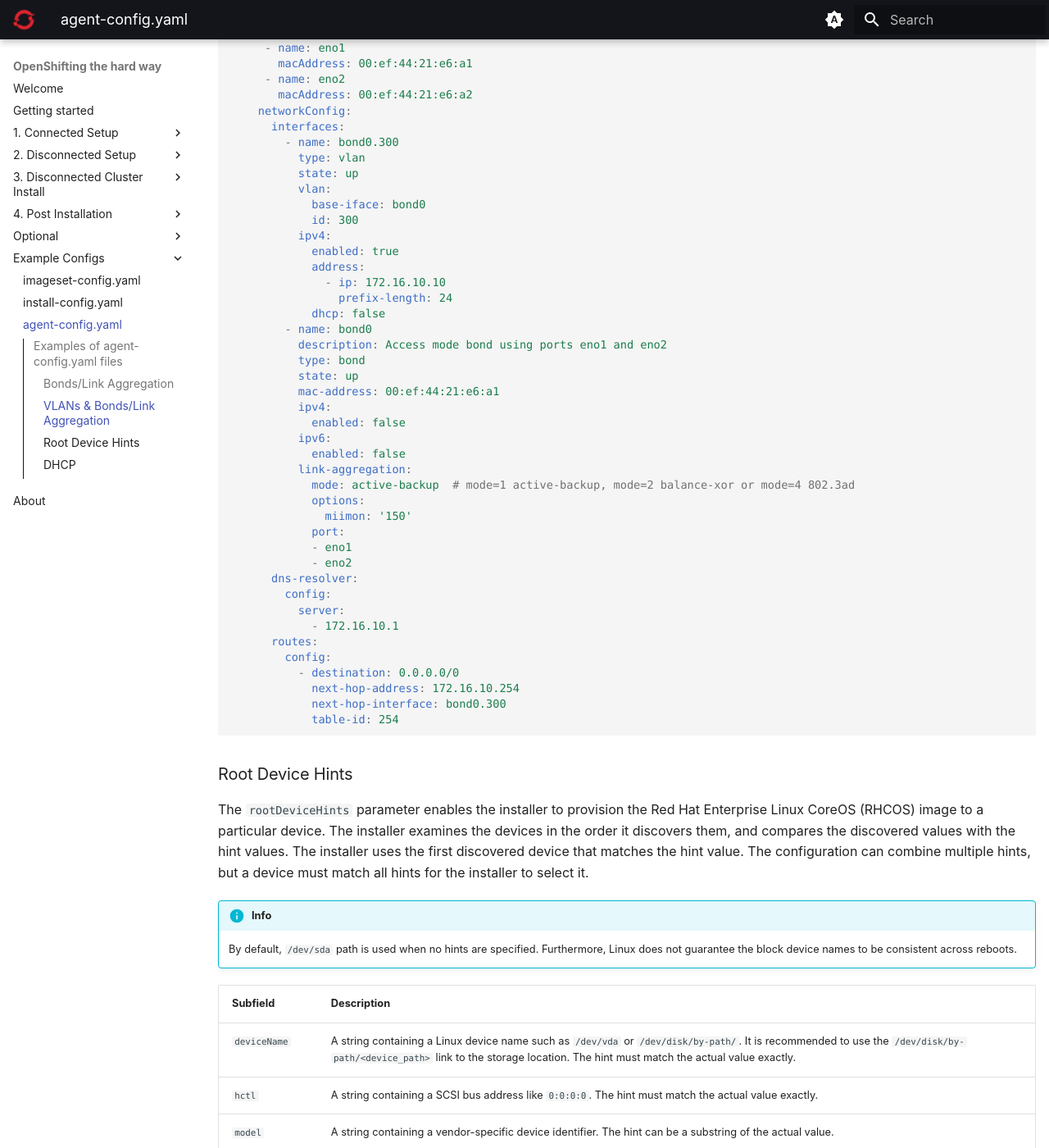
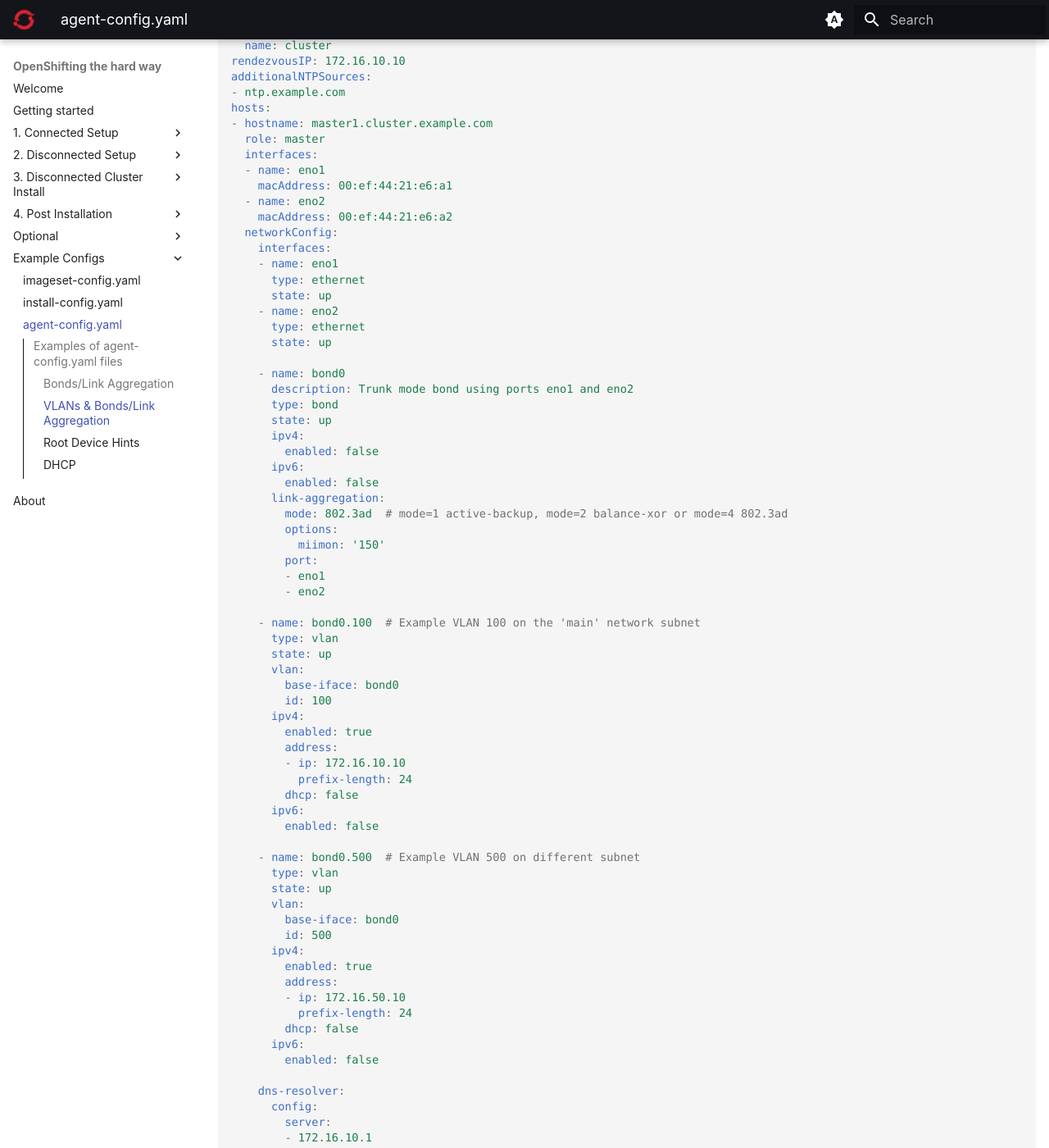
Before and after one commit to yojoshb/disco-docs, an MkDocs documentation site: the page built from docs/examples/agent-configs.md, in a window 1280 px wide and 1400 px high, scrolled down 1635 px. Shown: the whole window at 82% size. Built offline with MkDocs 1.6.1 and Material for MkDocs 9.7.7, drawn with Linux system fonts in a browser that asks for light colours; plug-ins that fetch from the network failed and are left out; some of the changed text lies outside the part shown.

Commit message:
small updates

````diff
--- a/docs/examples/agent-configs.md
+++ b/docs/examples/agent-configs.md
@@ -9,7 +9,9 @@
 Various examples of common agent-configs. Sub in your data as appropriate.
 
 !!! important
-    For each host you configure, you must provide the MAC address of an interface on the host to specify which host you are configuring.
+    For each host you configure, you must provide the MAC address of an interface on the host, the name of the interface can be whatever you want as long as you know the MAC.
+
+    You can configure additional interfaces on your hosts after the cluster is installed by utilizing the `NMState Operator`.
 
 ### Bonds/Link Aggregation
 
@@ -19,43 +21,46 @@
 metadata:
   name: cluster
 rendezvousIP: 172.16.10.10
+additionalNTPSources:
+- ntp.example.com
 hosts:
-  - hostname: master1.cluster.example.com
-    role: master
+- hostname: master1.cluster.example.com
+  role: master
+  interfaces:
+  - name: eno1
+    macAddress: 00:ef:44:21:e6:a1
+  - name: eno2
+    macAddress: 00:ef:44:21:e6:a2
+  networkConfig:
     interfaces:
-     - name: eno1
-       macAddress: 00:ef:44:21:e6:a1
-     - name: eno2
-       macAddress: 00:ef:44:21:e6:a2
-    networkConfig:
-      interfaces:
-        - name: bond0
-          description: Access mode bond using ports eno1 and eno2
-          type: bond
-          state: up
-          ipv4:
-            enabled: true
-            address:
-              - ip: 172.16.10.10
-                prefix-length: 24
-            dhcp: false
-          link-aggregation:
-            mode: active-backup  # mode=1 active-backup, mode=2 balance-xor or mode=4 802.3ad
-            options:
-              miimon: '150'
-            port:
-            - eno1
-            - eno2
-      dns-resolver:
-        config:
-          server:
-            - 172.16.10.1
-      routes:
-        config:
-          - destination: 0.0.0.0/0
-            next-hop-address: 172.16.10.254
-            next-hop-interface: bond0
-            table-id: 254
+    - name: bond0
+      description: Access mode bond using ports eno1 and eno2
+      type: bond
+      state: up
+      ipv4:
+        enabled: true
+        address:
+        - ip: 172.16.10.10
+          prefix-length: 24
+        dhcp: false
+      link-aggregation:
+        mode: 802.3ad  # mode=1 active-backup, mode=2 balance-xor or mode=4 802.3ad
+        options:
+          miimon: '150'
+        port:
+        - eno1
+        - eno2
+
+    dns-resolver:
+      config:
+        server:
+        - 172.16.10.1
+    routes:
+      config:
+      - destination: 0.0.0.0/0
+        next-hop-address: 172.16.10.254
+        next-hop-interface: bond0
+        table-id: 254
 ```
 
 ### VLANs & Bonds/Link Aggregation
@@ -68,54 +73,81 @@
 metadata:
   name: cluster
 rendezvousIP: 172.16.10.10
+additionalNTPSources:
+- ntp.example.com
 hosts:
-  - hostname: master1.cluster.example.com
-    role: master
+- hostname: master1.cluster.example.com
+  role: master
+  interfaces:
+  - name: eno1
+    macAddress: 00:ef:44:21:e6:a1
+  - name: eno2
+    macAddress: 00:ef:44:21:e6:a2
+  networkConfig:
     interfaces:
-     - name: eno1
-       macAddress: 00:ef:44:21:e6:a1
-     - name: eno2
-       macAddress: 00:ef:44:21:e6:a2
-    networkConfig:
-      interfaces:
-        - name: bond0.300
-          type: vlan
-          state: up
-          vlan:
-            base-iface: bond0
-            id: 300
-          ipv4:
-            enabled: true
-            address:
-              - ip: 172.16.10.10
-                prefix-length: 24
-            dhcp: false
-        - name: bond0
-          description: Access mode bond using ports eno1 and eno2
-          type: bond
-          state: up
-          mac-address: 00:ef:44:21:e6:a1
-          ipv4:
-            enabled: false
-          ipv6:
-            enabled: false
-          link-aggregation:
-            mode: active-backup  # mode=1 active-backup, mode=2 balance-xor or mode=4 802.3ad
-            options:
-              miimon: '150'
-            port:
-            - eno1
-            - eno2
-      dns-resolver:
-        config:
-          server:
-            - 172.16.10.1
-      routes:
-        config:
-          - destination: 0.0.0.0/0
-            next-hop-address: 172.16.10.254
-            next-hop-interface: bond0.300
-            table-id: 254
+    - name: eno1
+      type: ethernet
+      state: up
+    - name: eno2
+      type: ethernet
+      state: up
+
+    - name: bond0
+      description: Trunk mode bond using ports eno1 and eno2
+      type: bond
+      state: up
+      ipv4:
+        enabled: false
+      ipv6:
+        enabled: false
+      link-aggregation:
+        mode: 802.3ad  # mode=1 active-backup, mode=2 balance-xor or mode=4 802.3ad
+        options:
+          miimon: '150'
+        port:
+        - eno1
+        - eno2
+
+    - name: bond0.100  # Example VLAN 100 on the 'main' network subnet
+      type: vlan
+      state: up
+      vlan:
+        base-iface: bond0
+        id: 100
+      ipv4:
+        enabled: true
+        address:
+        - ip: 172.16.10.10
+          prefix-length: 24
+        dhcp: false
+      ipv6:
+        enabled: false
+
+    - name: bond0.500  # Example VLAN 500 on different subnet
+      type: vlan
+      state: up
+      vlan:
+        base-iface: bond0
+        id: 500
+      ipv4:
+        enabled: true
+        address:
+        - ip: 172.16.50.10
+          prefix-length: 24
+        dhcp: false
+      ipv6:
+        enabled: false
+
+    dns-resolver:
+      config:
+        server:
+        - 172.16.10.1
+    routes:
+      config:
+      - destination: 0.0.0.0/0
+        next-hop-address: 172.16.10.254
+        next-hop-interface: bond0.100
+        table-id: 254
 ```
 
 ### Root Device Hints
@@ -142,40 +174,42 @@
 metadata:
   name: cluster
 rendezvousIP: 172.16.10.10
+additionalNTPSources:
+- ntp.example.com
 hosts:
-  - hostname: master1.cluster.example.com
-    role: master
-    rootDeviceHints:
-      deviceName: "/dev/sda"
-    interfaces:
-     - name: eno1
-       macAddress: 00:ef:44:21:e6:a1
-    networkConfig:
-        interfaces:
-          - name: enp6s18
-            type: ethernet
-            state: up
-            mac-address: BC:24:11:EE:DD:C1
-            ipv4:
-              enabled: true
-              address:
-                - ip: 172.16.1.10
-                  prefix-length: 24
-              dhcp: false
-        dns-resolver:
-          config:
-            server:
-              - 172.16.1.254
-        routes:
-          config:
-            - destination: 0.0.0.0/0
-              next-hop-address: 172.16.1.254
-              next-hop-interface: enp6s18
-              table-id: 254
+- hostname: master1.cluster.example.com
+  role: master
+  rootDeviceHints:
+    deviceName: "/dev/disk/by-path/pci-0000:01:00.0-nvme-1"
+  interfaces:
+   - name: eno1
+     macAddress: 00:ef:44:21:e6:a1
+  networkConfig:
+      interfaces:
+      - name: enp6s18
+        type: ethernet
+        state: up
+        mac-address: BC:24:11:EE:DD:C1
+        ipv4:
+          enabled: true
+          address:
+          - ip: 172.16.1.10
+            prefix-length: 24
+          dhcp: false
+      dns-resolver:
+        config:
+          server:
+          - 172.16.1.254
+      routes:
+        config:
+        - destination: 0.0.0.0/0
+          next-hop-address: 172.16.1.254
+          next-hop-interface: enp6s18
+          table-id: 254
 ```
 
 ### DHCP
-If you want to utilize DHCP, the config is very simple and you can leave out the `networkConfig` enitirely. It's a good idea to at least create a static reservation for the `rendezvousIP` and master nodes if you want them to be on specific machines. The `rendezvousIP` must be a master node.
+If you want to utilize DHCP, the config is very simple and you can leave out the `networkConfig` enitirely. It's a good idea to at least create a static reservation for the `rendezvousIP` and master nodes if you want them to be on specific machines. The `rendezvousIP` must be a master node. You can source NTP directly from DHCP if your DHCP server has this option
 
 ```{ .yaml .copy }
 apiVersion: v1alpha1
@@ -186,19 +220,80 @@
 
 # You can omit this section below entirely if you wanna let DHCP just assign addressing at random
 hosts:
-  - hostname: m1.cluster.example.com
-    role: master
+- hostname: master1.cluster.example.com
+  role: master
+  interfaces:
+  - name: enp6s18
+    macAddress: BC:24:11:EE:DD:C1
+
+- hostname: master2.cluster.example.com
+  role: master
+  interfaces:
+  - name: enp6s18
+    macAddress: BC:24:11:EE:DD:C2
+
+- hostname: master3.cluster.example.com
+  role: master
+  interfaces:
+  - name: enp6s18
+    macAddress: BC:24:11:EE:DD:C3
+```
+
+(Opinionated): It may be better represented to still explicitly define the interfaces like so
+
+```{ .yaml .copy }
+apiVersion: v1alpha1
+kind: AgentConfig
+metadata:
+  name: cluster
+rendezvousIP: 172.16.10.10
+
+hosts:
+- hostname: master1.cluster.example.com
+  role: master
+  interfaces:
+  - name: enp6s18
+    macAddress: BC:24:11:EE:DD:C1
+  networkConfig:
     interfaces:
+    - name: enp6s18
+      type: ethernet
+      state: up
+      ipv4:
+        enabled: true
+        dhcp: true
+      ipv6:
+        enabled: false
+
+- hostname: master2.cluster.example.com
+  role: master
+  interfaces:
+    - name: enp6s18
+      macAddress: BC:24:11:EE:DD:C2
+    networkConfig:
+      interfaces:
       - name: enp6s18
-        macAddress: BC:24:11:EE:DD:C1
-  - hostname: m2.cluster.example.com
-    role: master
+        type: ethernet
+        state: up
+        ipv4:
+          enabled: true
+          dhcp: true
+        ipv6:
+          enabled: false
+
+- hostname: master3.cluster.example.com
+  role: master
+  interfaces:
+  - name: enp6s18
+    macAddress: BC:24:11:EE:DD:C3
+  networkConfig:
     interfaces:
-      - name: enp6s18
-        macAddress: BC:24:11:EE:DD:C2
-  - hostname: m3.cluster.example.com
-    role: master
-    interfaces:
-      - name: enp6s18
-        macAddress: BC:24:11:EE:DD:C3
+    - name: enp6s18
+      type: ethernet
+      state: up
+      ipv4:
+        enabled: true
+        dhcp: true
+      ipv6:
+        enabled: false
 ```
````
Also changed, not shown: docs/connected/mirroring.md (+1 -1 lines), docs/examples/install-configs.md (+5 -5 lines), docs/index.md (+2 -2 lines), docs/install/config.md (+82 -82 lines), 1 other file.
